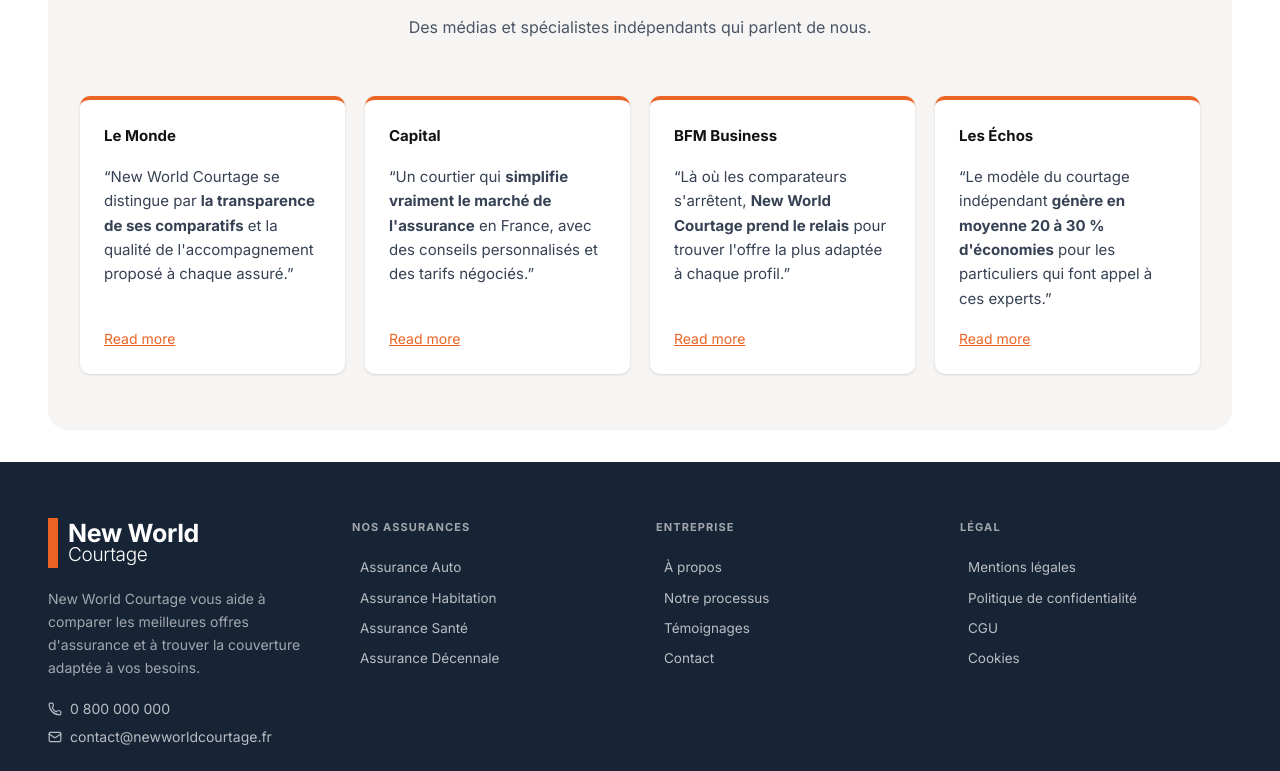
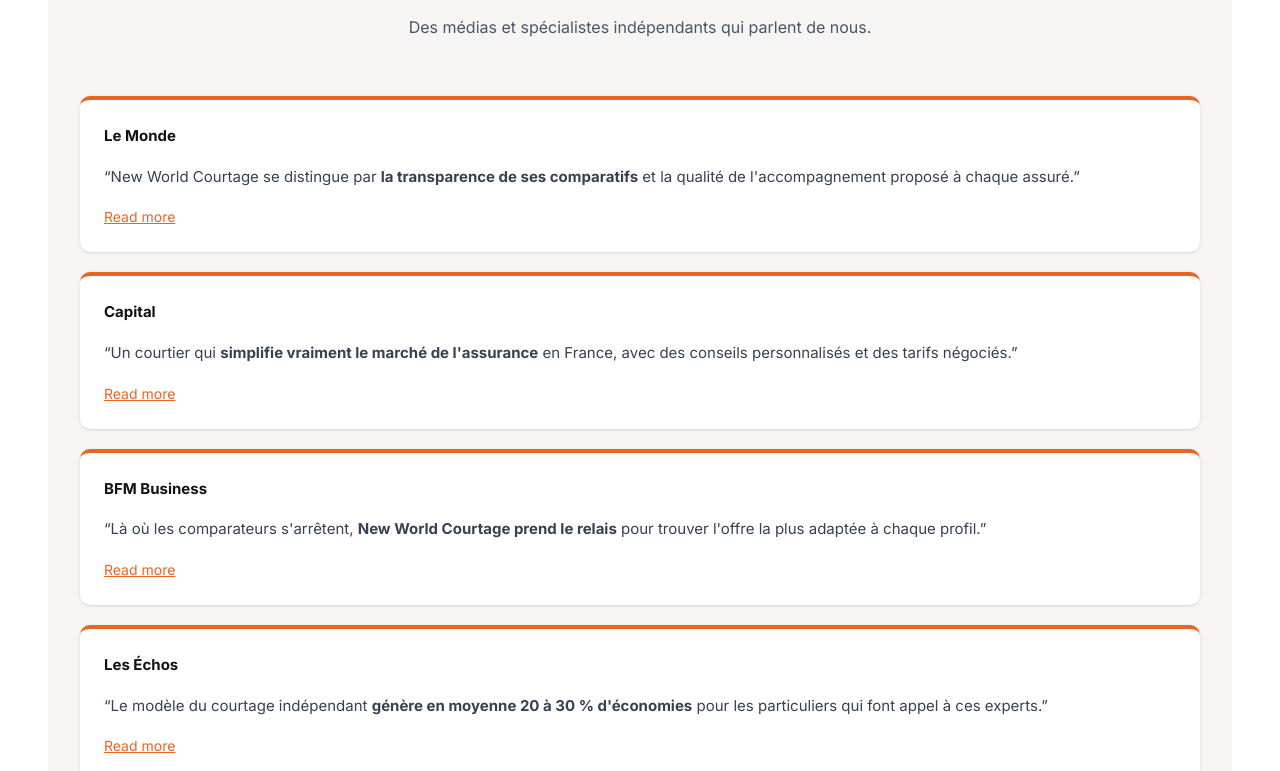
Before and after one commit to mehdibenrabiaa/new_world_courtage, a Next.js app: page /about/reviews in a window 1280 px wide. Shown: the part 1085-1856 px from the top of the page. Built offline with nearby package versions, Linux system fonts and the light colour scheme.

Commit message:
expert cards: stack vertically, full width

```diff
--- a/pages/about/reviews.js
+++ b/pages/about/reviews.js
@@ -173,7 +173,7 @@
               Des médias et spécialistes indépendants qui parlent de nous.
             </p>
           </div>
-          <div className="grid grid-cols-1 sm:grid-cols-2 lg:grid-cols-4 gap-5">
+          <div className="flex flex-col gap-5">
             {EXPERTS.map((e) => (
               <ExpertCard key={e.id} {...e} />
             ))}
```
